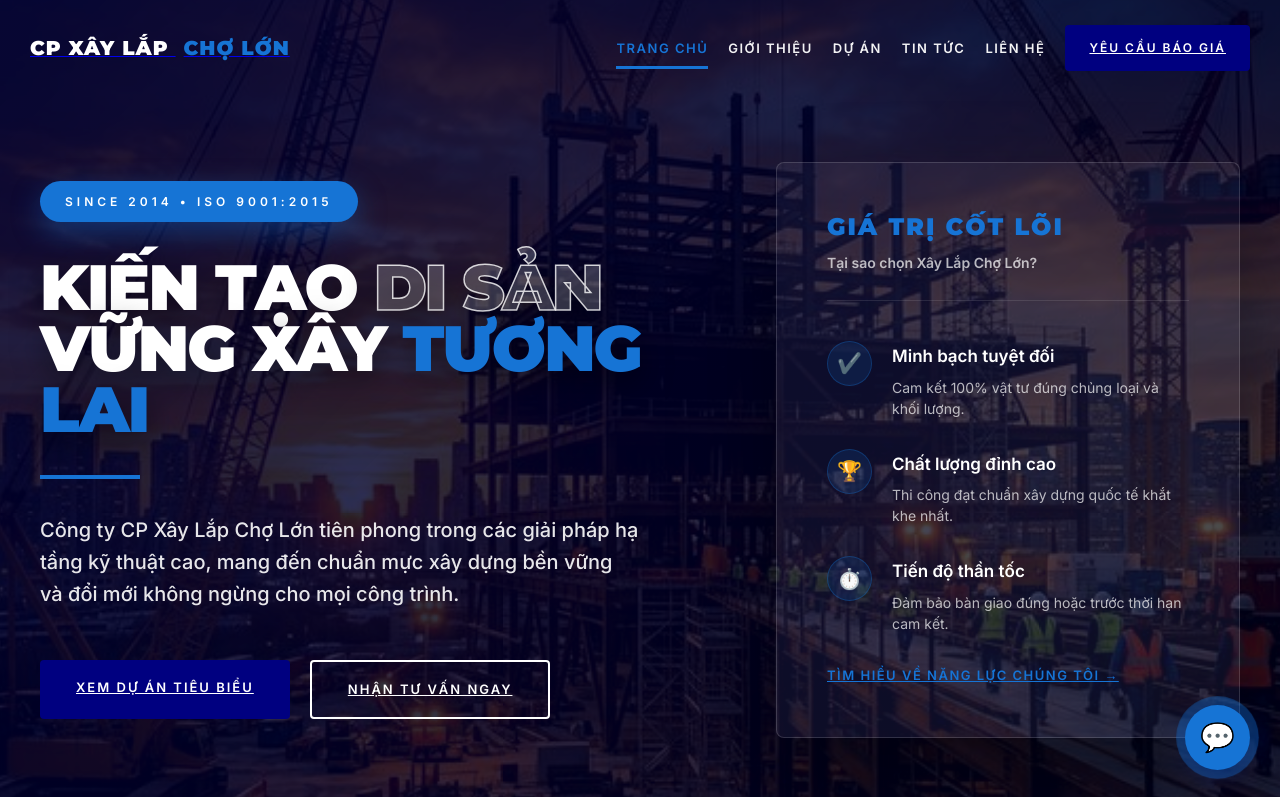
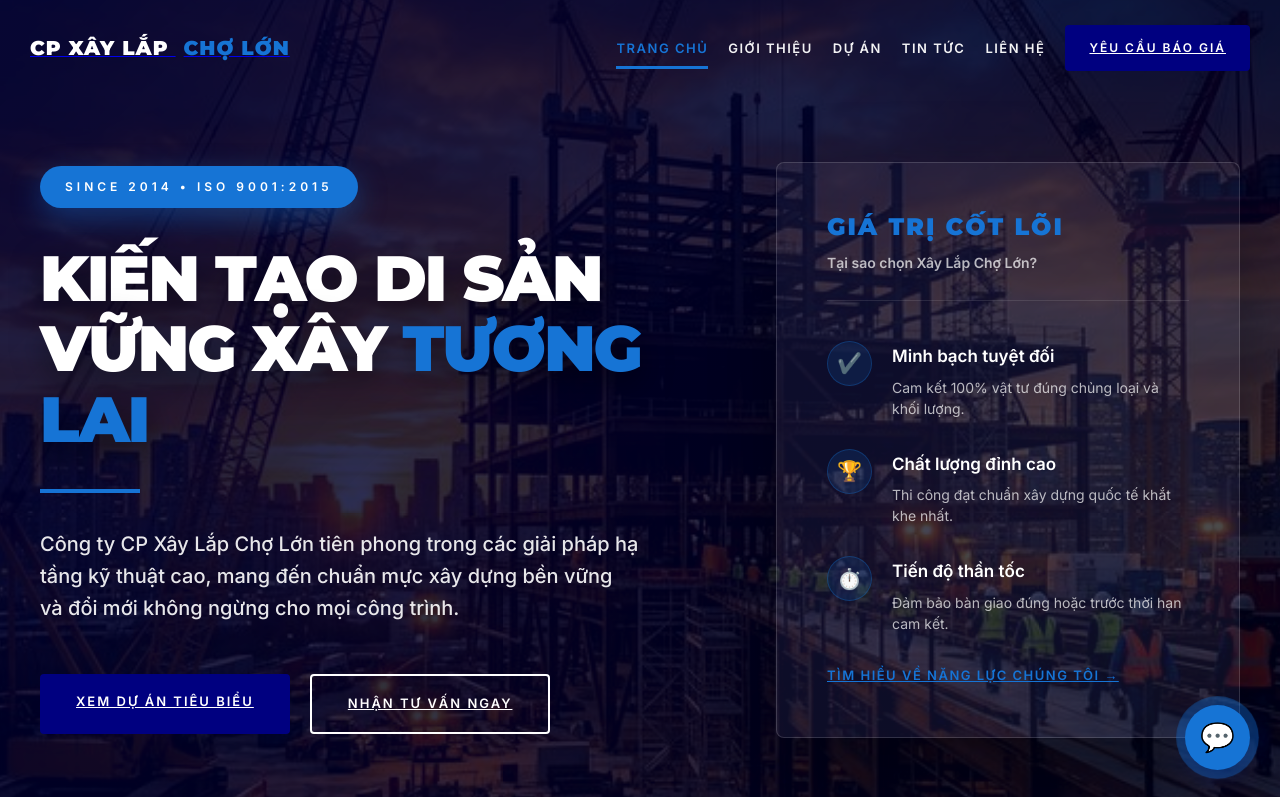
Before and after one commit to anhphuong86/webcongty, a Next.js app: page / in a window 1280 px wide. Shown: the top 797 px of the page. Built offline with nearby package versions, Linux system fonts and the light colour scheme.

Commit message:
V14 Hero Polish: Clean solid titles and increased line-height for legibility

```diff
--- a/src/app/page.module.css
+++ b/src/app/page.module.css
@@ -75,7 +75,8 @@
 .heroTitle {
   font-size: 88px;
   font-weight: 950;
-  line-height: 0.95;
+  line-height: 1.1;
+  /* Increased for better legibility */
   margin-bottom: 35px;
   text-transform: uppercase;
   letter-spacing: -2px;
@@ -83,9 +84,9 @@
 }
 
 .textOutline {
-  color: rgba(255, 255, 255, 0.2);
-  /* Semi-transparent fill is better */
-  -webkit-text-stroke: 1.5px rgba(255, 255, 255, 0.8);
+  color: var(--white);
+  font-weight: 950;
+  /* Removed outline effect as per user preference */
 }
 
 .logoHighlight {
```
